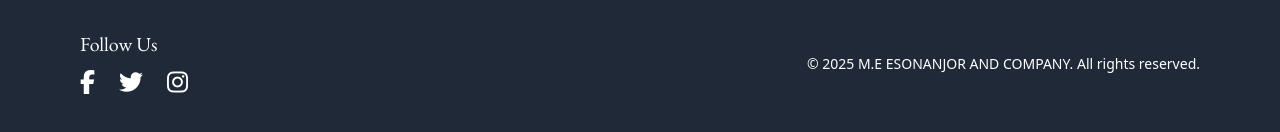
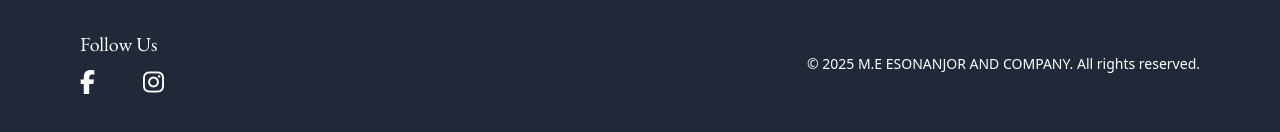
Before and after one commit to techlawyeredtechnicalteam/M.E-ESONANJOR-and-Company, a Next.js app: page / in a window 1280 px wide. Shown: the part 4666-4798 px from the top of the page. Built offline with nearby package versions, Linux system fonts and the light colour scheme.

Commit message:
Added LinkedIn link

```diff
--- a/components/Footer.js
+++ b/components/Footer.js
@@ -76,11 +76,11 @@ export default function Footer() {
                 <i className="fab fa-facebook-f"></i>
               </a>
               <a
-                href="#"
-                aria-label="Twitter"
+                href="https://www.linkedin.com/in/m-e-esonanjor-and-company-1b4035390"
+                aria-label="LinkedIn"
                 className="hover:text-gray-300 focus:text-gray-300"
               >
-                <i className="fab fa-twitter"></i>
+                <i className="fab fa-fa-linkedin"></i>
               </a>
               <a
                 href="https://www.instagram.com/m.e_esonanjor.co?igsh=cnExdW1waTJlYmxk&utm_source=qr"
```
